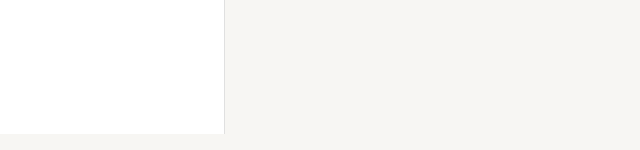
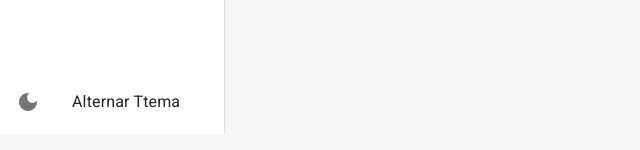
Before and after one commit to pedro-h-freitas/cursos-lucassouzadev-projeto, a React (Create React App) app: page /pagina-inicial in a window 1280 px wide. Shown: the part 666-816 px from the top of the page, without its empty margins (0-640 px from the left). Built offline with nearby package versions, Linux system fonts and the light colour scheme.

Commit message:
feat: adicionado botão de alterar tema fix: texto do tema escura trocado para branco

```diff
--- a/src/shared/components/menu-lateral/MenuLateral.tsx
+++ b/src/shared/components/menu-lateral/MenuLateral.tsx
@@ -3,7 +3,7 @@
 import { Avatar, Divider, Drawer, Icon, List, ListItemButton, ListItemIcon, ListItemText, useMediaQuery, useTheme } from '@mui/material';
 import { Box } from '@mui/system';
 
-import { useDrawerContext } from '../../contexts';
+import { useAppThemeContext, useDrawerContext } from '../../contexts';
 
 interface IListItemLinkProps {
   to: string;
@@ -42,6 +42,7 @@
   const smDown = useMediaQuery(theme.breakpoints.down('sm'));
 
   const { isDrawerOpen, toggleDrawerOpen, drawerOptions } = useDrawerContext();
+  const { toggleTheme } = useAppThemeContext();
 
   return (
     <>
@@ -69,6 +70,17 @@
               ))}
             </List>
           </Box>
+
+          <Box>
+            <List component='nav'>
+              <ListItemButton onClick={toggleTheme}>
+                <ListItemIcon>
+                  <Icon>dark_mode</Icon>
+                </ListItemIcon>
+                <ListItemText primary='Alternar Ttema' />
+              </ListItemButton>
+            </List>
+          </Box>
         </Box>
       </Drawer>
 
--- a/src/shared/themes/Dark.ts
+++ b/src/shared/themes/Dark.ts
@@ -3,6 +3,7 @@
 
 export const DarkTheme = createTheme({
   palette: {
+    mode: 'dark',
     primary: {
       main: yellow[700],
       dark: yellow[800],
@@ -16,8 +17,14 @@
       contrastText: '#ffffff',
     },
     background: {
-      default: '#303134',
-      paper: '#202124',
+      paper: '#303134',
+      default: '#202124',
+    }
+  },
+
+  typography: {
+    allVariants: {
+      color: 'white',
     }
   }
 });
```
